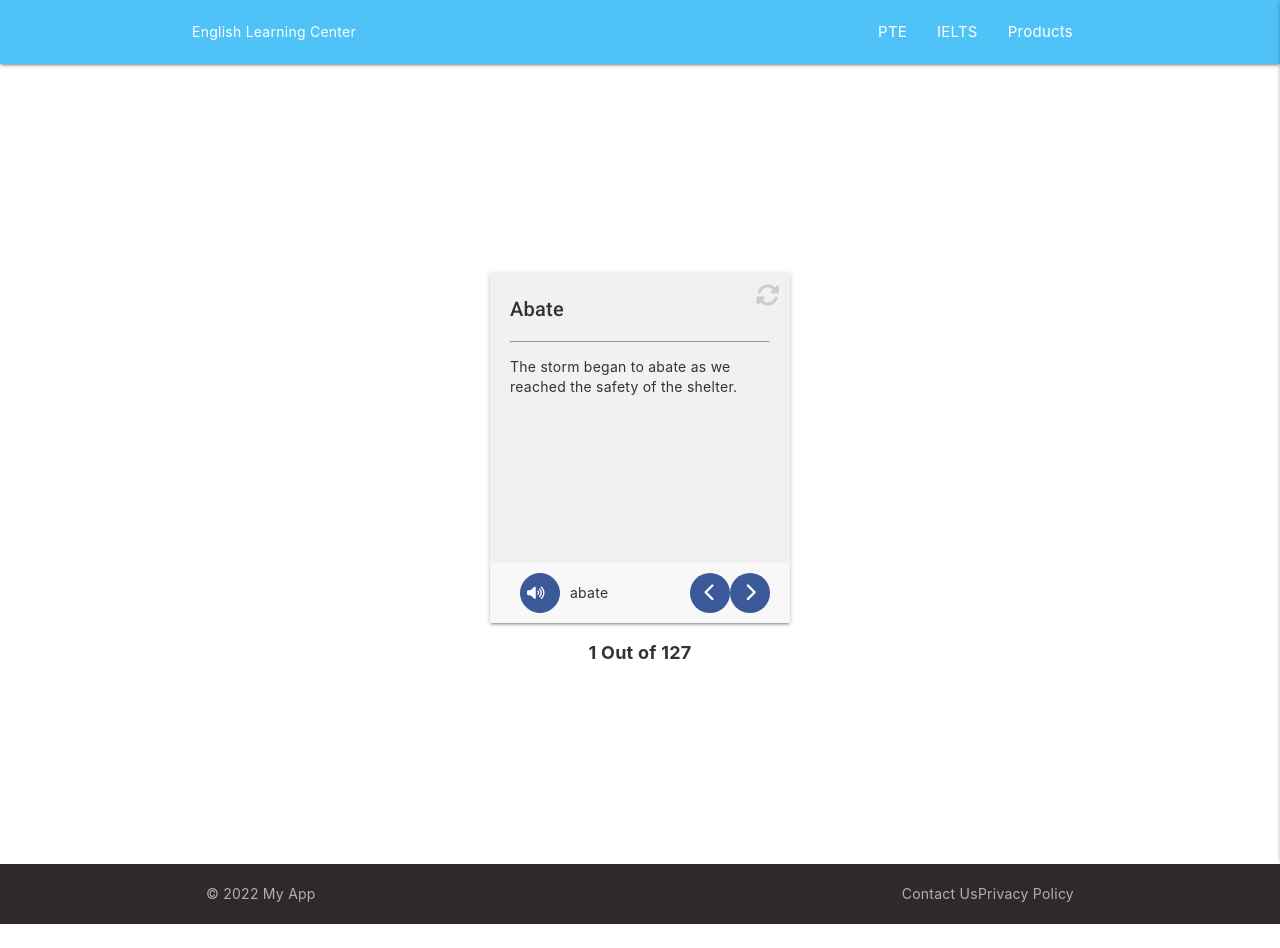
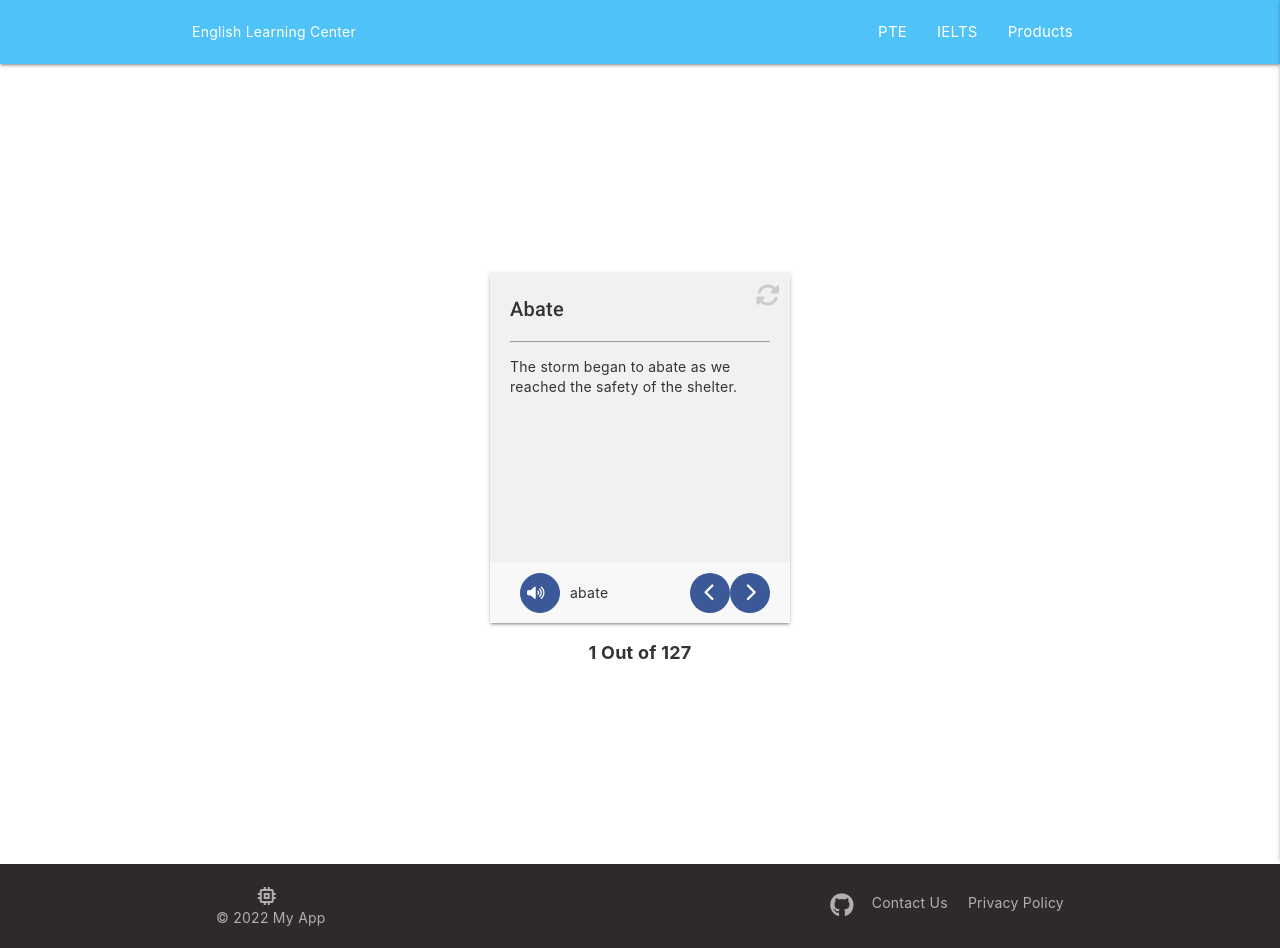
Before and after one commit to jadidihosein68/EnglishPractice, an Angular app: page /pte in a window 1280 px wide. Before the commit the page ends 924 px from the top, so only its background shows below. Built offline with nearby package versions, Linux system fonts and the light colour scheme.

Commit message:
update scss

```diff
--- a/src/app/footer/footer.component.html
+++ b/src/app/footer/footer.component.html
@@ -1,11 +1,14 @@
 <footer>
   <div class="container">
     <div class="left">
-        <p>&copy; 2022 My App</p>
+      <i class="material-icons ai-icon">memory</i>
+      <p class="footer-text">&copy; 2022 My App</p>
     </div>
     <div class="right">
-        <p>Contact Us</p>
-        <p>Privacy Policy</p>
+      <a href="https://openai.com" target="_blank" rel="noopener noreferrer"><i class="fab fa-openai footer-icon"></i></a>
+      <a href="https://github.com" target="_blank" rel="noopener noreferrer"><i class="fab fa-github footer-icon"></i></a>
+      <p class="footer-text">Contact Us</p>
+      <p class="footer-text">Privacy Policy</p>
     </div>
   </div>
 </footer>
--- a/src/app/footer/footer.component.scss
+++ b/src/app/footer/footer.component.scss
@@ -23,12 +23,6 @@ footer {
     @media screen and (min-width: 768px) {
       margin-bottom: 0;
     }
-
-      p {
-        margin: 0;
-        font-size: 14px;
-        color: #b1b0b0;
-      }
   }
 
   .right {
@@ -39,15 +33,37 @@ footer {
     @media screen and (min-width: 768px) {
       justify-content: flex-end;
     }
+  }
+}
 
-      p {
-        margin: 0 10px;
+.footer-text {
+  margin: 0;
   font-size: 14px;
   color: #b1b0b0;
 
+  &:not(:last-child) {
+    margin-right: 10px;
+  }
+
   @media screen and (min-width: 768px) {
-          margin: 0;
+    margin: 0 10px;
   }
 }
+
+.ai-icon {
+  font-size: 24px;
+  color: #b1b0b0;
+  vertical-align: middle;
+  margin-right: 8px;
+}
+
+.footer-icon {
+  font-size: 24px;
+  color: #b1b0b0;
+  margin-right: 8px;
+  text-decoration: none;
+
+  &:hover {
+    color: #ffffff;
   }
 }
--- a/src/app/products/products.component.html
+++ b/src/app/products/products.component.html
@@ -17,7 +17,7 @@
   <h1 class="text-center my-5">Our Plans</h1>
   <div class="row">
     <div class="col s12 m4" *ngFor="let plan of plans">
-      <div class="card ">
+      <div class="card hovereffect">
         <div class="card-content ">
           <span class="card-title">{{ plan.title }}</span>
           <h4 class="card-price my-4">{{ plan.price }}</h4>
--- a/src/app/products/products.component.scss
+++ b/src/app/products/products.component.scss
@@ -1,6 +1,6 @@
 .container {
   max-width: 960px;
-  margin-top: 2rem; // Add this line to add margin to the top of the container
+  margin-top: 2rem;
 }
 
 .text-center {
@@ -38,7 +38,7 @@
 }
 
 .card-content {
-  min-height: 240px; // Add this line to set a minimum height for the card content
+  min-height: 240px;
 }
 
 .collection-item {
@@ -65,4 +65,21 @@ button.btn {
 .plancard{
 
   min-height: 200px;
+
+
 }
+
+
+
+
+.hovereffect{
+
+  transition: transform 0.3s, box-shadow 0.3s, background-color 0.3s;
+
+  &:hover {
+    transform: translateY(-10px);
+    box-shadow: 0 12px 20px rgba(0, 0, 0, 0.15);
+    background-color: rgba(0, 0, 0, 0.02);
+  }
+
+}
--- a/src/index.html
+++ b/src/index.html
@@ -9,6 +9,7 @@
   <link rel="preconnect" href="https://fonts.gstatic.com">
   <link href="https://fonts.googleapis.com/css2?family=Roboto:wght@300;400;500&display=swap" rel="stylesheet">
   <link href="https://fonts.googleapis.com/icon?family=Material+Icons" rel="stylesheet">
+  <link rel="stylesheet" href="https://cdnjs.cloudflare.com/ajax/libs/font-awesome/6.0.0-beta3/css/all.min.css" >
 </head>
 <body class="mat-typography">
   <app-root></app-root>
```
Lines whose indentation alone changed are shown as unchanged.
